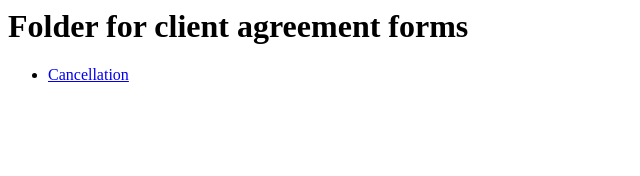
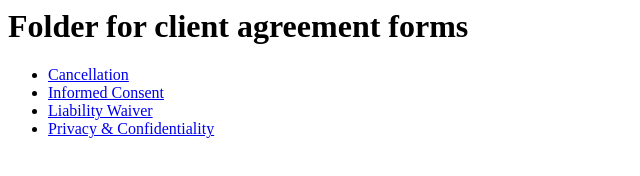
Before and after one commit to the-rooted-wisdom/underground, a plain HTML site: page agreements/index.html in a window 1280 px wide. Shown: the whole page, without its empty margins (0-640 px from the left). Drawn offline with Linux system fonts and the light colour scheme.

Commit message:
Update index.html

```diff
--- a/agreements/index.html
+++ b/agreements/index.html
@@ -4,6 +4,9 @@
   <h1>Folder for client agreement forms</h1>
   <ul>
     <li><a href="cancellation.pdf">Cancellation</a></li>
+    <li><a href="informed-consent.pdf">Informed Consent</a></li>
+    <li><a href="liability-waiver.pdf">Liability Waiver</a></li>
+    <li><a href="privacy-confidentiality.pdf">Privacy & Confidentiality</a></li>
   </ul>
 </body>
 </html>
```
